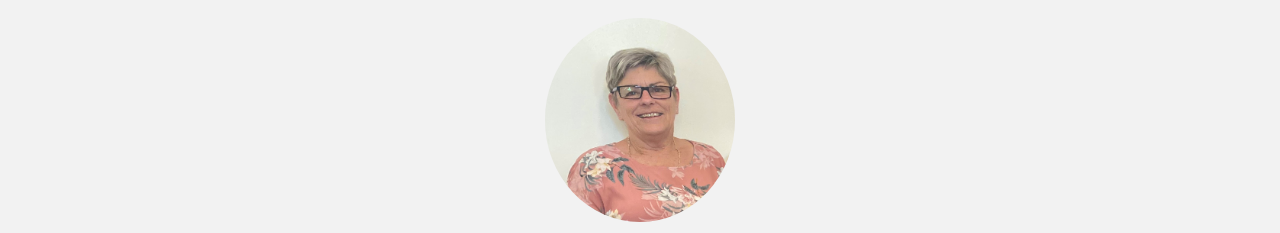
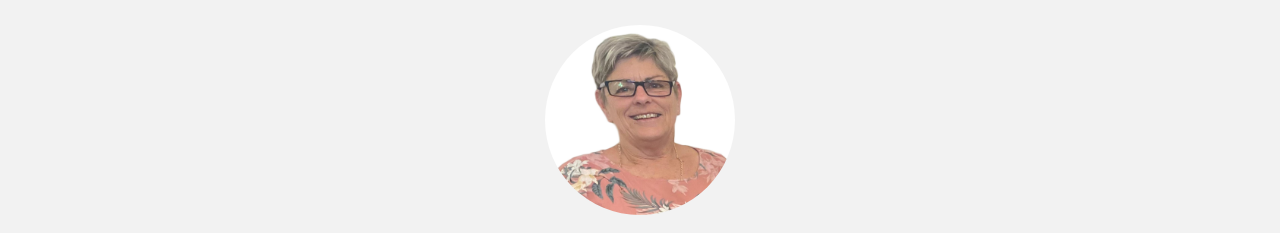
Before and after one commit to My-Flex-Health/JennyDeering, a plain HTML site: page index.html in a window 1280 px wide. Shown: the top 233 px of the page. Drawn offline with Linux system fonts and the light colour scheme; a web font is replaced by a local one.

Commit message:
Update index.html

```diff
--- a/index.html
+++ b/index.html
@@ -14,7 +14,7 @@
 			<div class="row">
 				<div class="col"></div>
 				<div class="col is-5">
-					<img class="profile-pic" src="DISSBAILITY STAFF.jpg" alt="Profile Picture">
+					<img class="profile-pic" src="Jenny.png" alt="Profile Picture">
 				</div>
 				<div class="col"></div>
 			</div>
```
